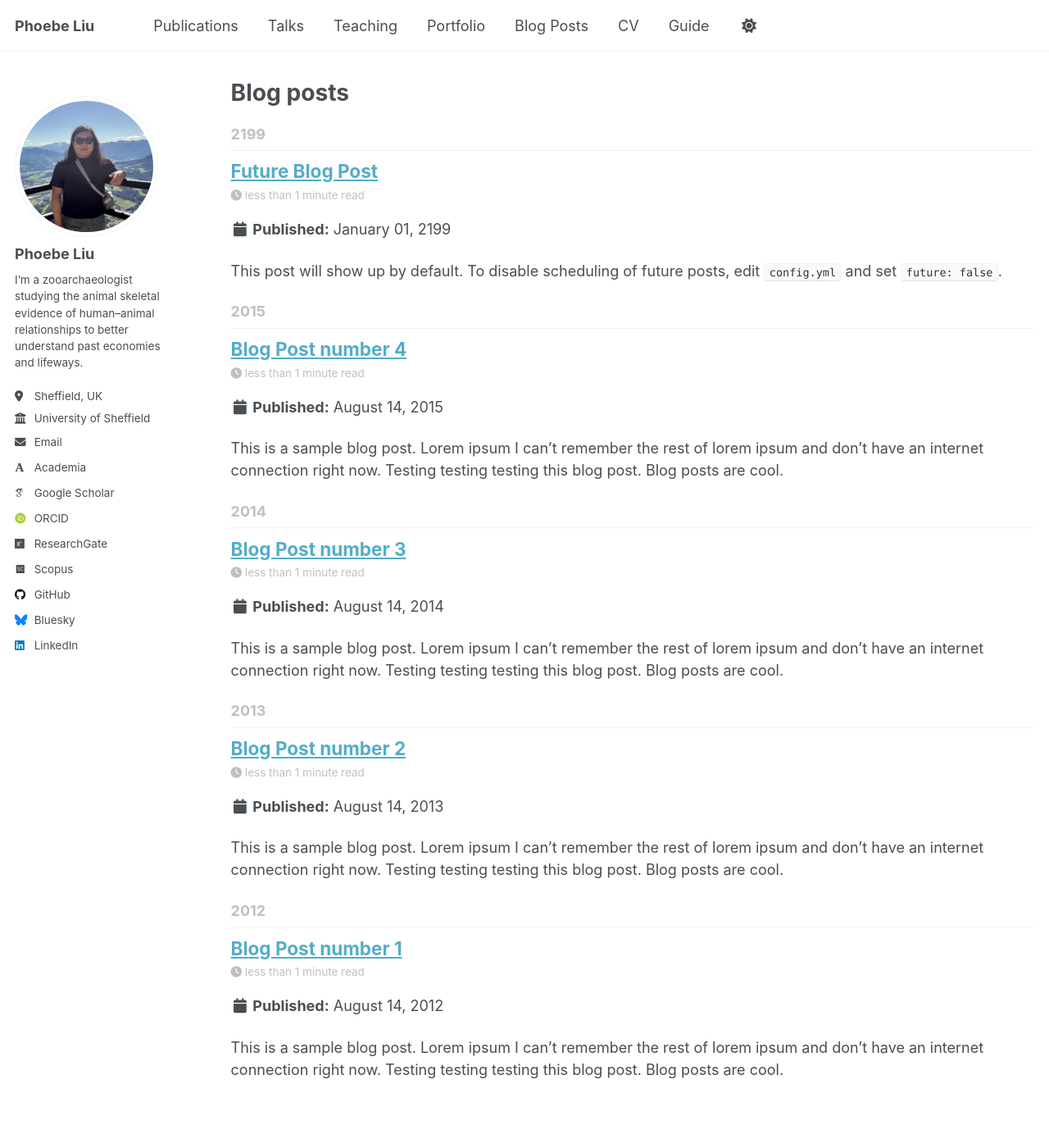
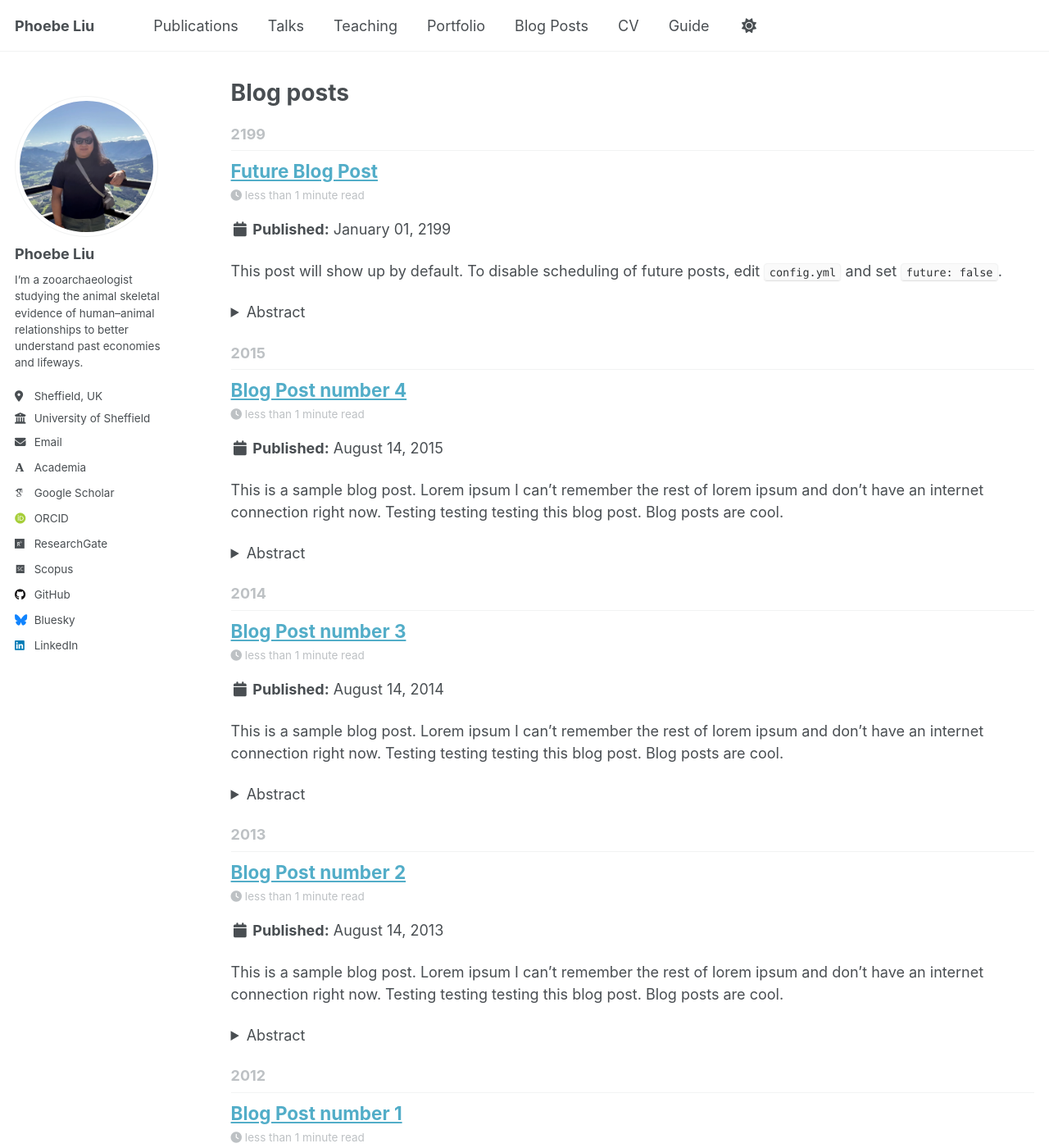
Before and after one commit to Phoebe-WCLiu/phoebe-wcliu.github.io, a Jekyll site: the page built from _pages/year-archive.html, in a window 1280 px wide and 1400 px high. Shown: the whole window at 82% size. Built offline with Jekyll 4.4.1, drawn with Linux system fonts in a browser that asks for light colours; some web fonts are replaced; a script that is not in the unit is left out.

Commit message:
Update archive-single.html

```diff
--- a/_includes/archive-single.html
+++ b/_includes/archive-single.html
@@ -52,10 +52,10 @@
     <p class="archive__item-excerpt" itemprop="description"><p>{{ post.excerpt | markdownify | remove: '<p>' | remove: '</p>' }}<strong><a href="{{ base_path }}{{ post.url }}" rel="permalink"> Read more</a></strong></p></p>
     {% endif %}
 
-        {% if post.abstract %}
+{% if post.excerpt %}
   <details>
     <summary>Abstract</summary>
-    <p>{{ post.abstract | markdownify }}</p>  <!-- Use markdownify if your excerpt has Markdown formatting -->
+    <p>{{ post.excerpt | markdownify }}</p>  <!-- Use markdownify if your excerpt has Markdown formatting -->
   </details>
 {% endif %}
 
```
